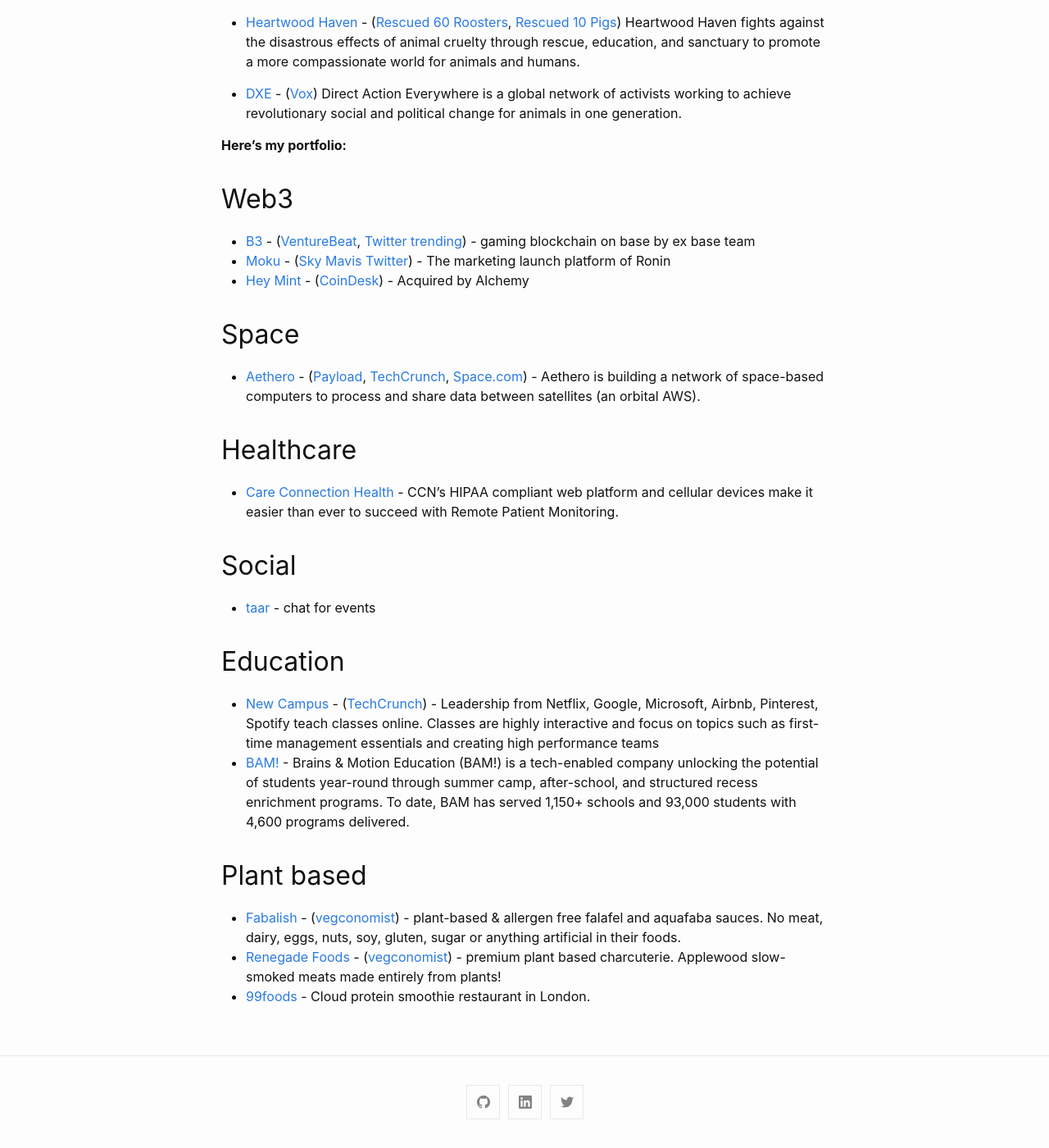
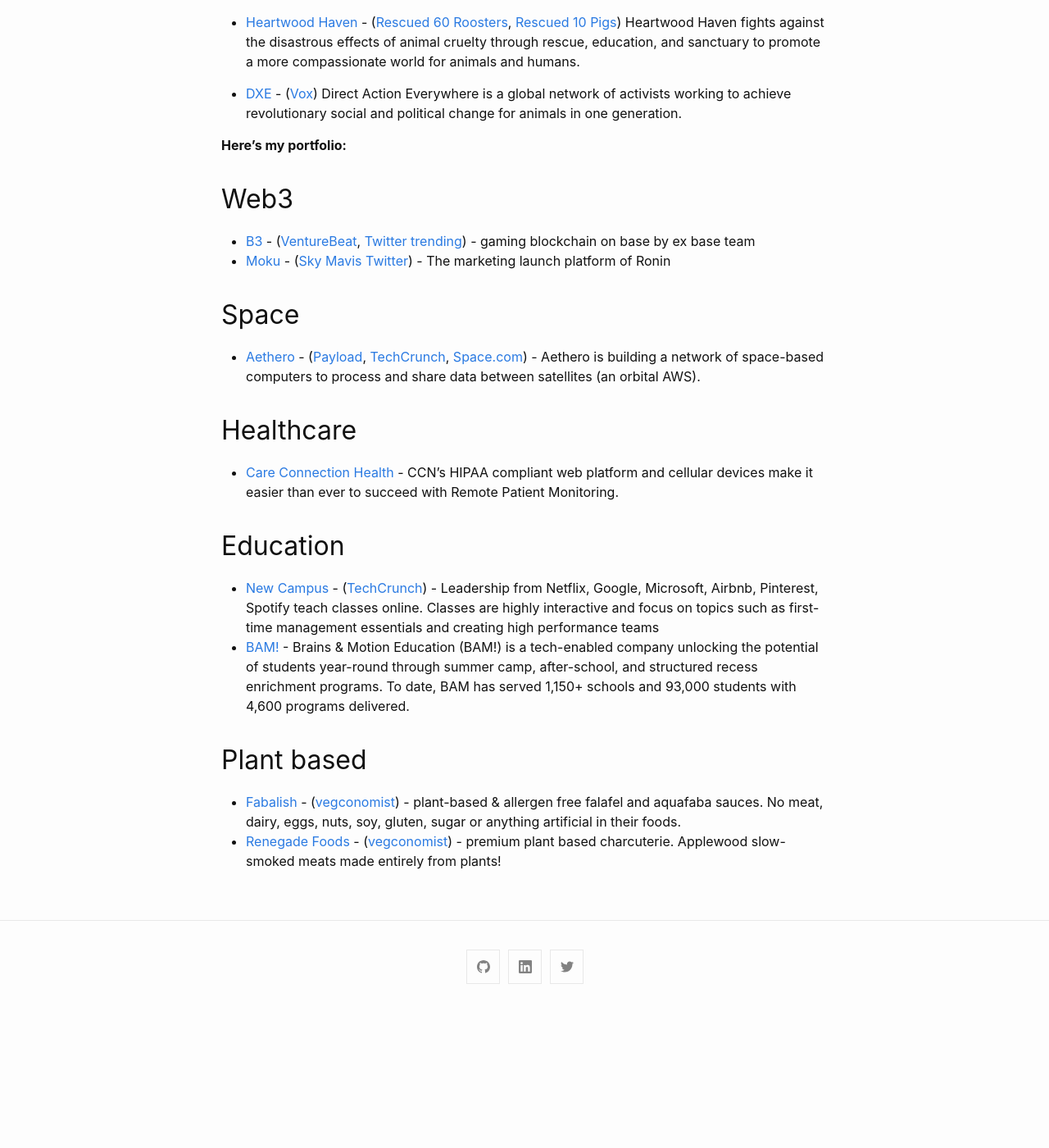
Before and after one commit to katpavan/katpavan.github.io, a Jekyll site: the page built from index.md, in a window 1280 px wide and 1400 px high, scrolled down 185 px. Shown: the whole window at 82% size. Built offline with Jekyll 4.4.1, drawn with Linux system fonts in a browser that asks for light colours; after the commit the page ends 1420 px from its top, so only the background shows below that.

```diff
--- a/index.md
+++ b/index.md
@@ -35,10 +40,6 @@
 ## Healthcare
 
 - [Care Connection Health](https://www.ccnhealth.com/) - CCN's HIPAA compliant web platform and cellular devices make it easier than ever to succeed with Remote Patient Monitoring.
-
-## Social
-
-- [taar](#) - chat for events
 
 ## Education
 
@@ -49,4 +50,3 @@
 
 - [Fabalish](https://www.fabalish.com) - ([vegconomist](https://vegconomist.com/food-and-beverage/egg-alternatives/crafty-counter-fabalish-first-ever-vegan-deviled-eggs/)) - plant-based & allergen free falafel and aquafaba sauces. No meat, dairy, eggs, nuts, soy, gluten, sugar or anything artificial in their foods.
 - [Renegade Foods](https://renegadefoods.com/) - ([vegconomist](https://vegconomist.com/company-news/renegade-foods-triples-production-capabilities/)) - premium plant based charcuterie. Applewood slow-smoked meats made entirely from plants!
-- [99foods](https://99foods.io/) - Cloud protein smoothie restaurant in London.
```
Also changed, not shown: other parts of index.md (+6 -1 lines).
